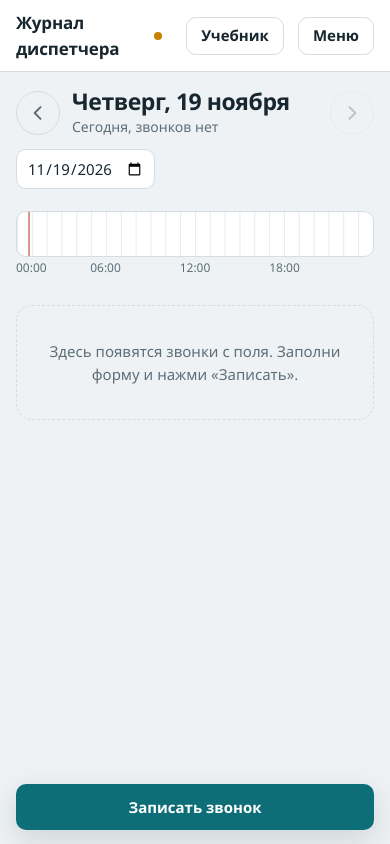
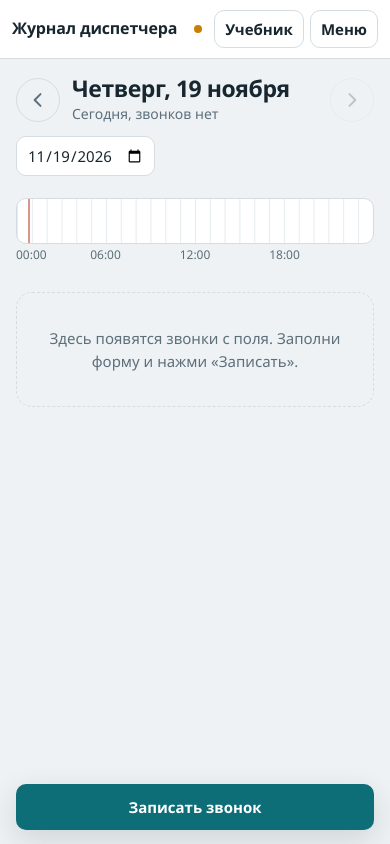
Before and after one commit to speed660/scada-log-app, a plain HTML site: page index.html in a window 390 px wide. Drawn offline with Linux system fonts and the light colour scheme.

Commit message:
Шапка журнала на телефоне: уплотнить, чтобы кнопка «Учебник» не вылезала за экран
На 360 px с широким шрифтом шапка выходила за край на 24 px, на 320-340 px вылезала и со стандартным шрифтом.
Тест теперь проверяет 320 и 360 px с самым широким шрифтом.

Co-Authored-By: Claude Sonnet 5.5 <noreply@anthropic.com>
Claude-Session: https://claude.ai/code/session_01GG61Yc1JW2XieHuqeyH3oq

```diff
--- a/index.html
+++ b/index.html
@@ -260,7 +260,10 @@ input[type=checkbox]{width:20px;height:20px;min-height:0;padding:0;accent-color:
 
 /* телефон */
 @media (max-width:860px){
-  .top{padding:10px 16px}
+  .top{padding:10px 12px;gap:6px}
+  .brand{font-size:16px;min-width:0;line-height:1.2}
+  .menu-btn{padding:0 10px}
+  .file-state{padding:6px}
   .layout{grid-template-columns:1fr;padding:16px 16px 96px;gap:0}
   .composer{position:fixed;left:0;right:0;bottom:0;top:auto;z-index:60;max-height:92vh;max-height:92dvh;border-radius:18px 18px 0 0;border-bottom:0;transform:translateY(105%);transition:transform .25s ease-out;padding-bottom:calc(16px + env(safe-area-inset-bottom,0px))}
   .composer.open{transform:none}
```
Also changed, not shown: 1 other file.
